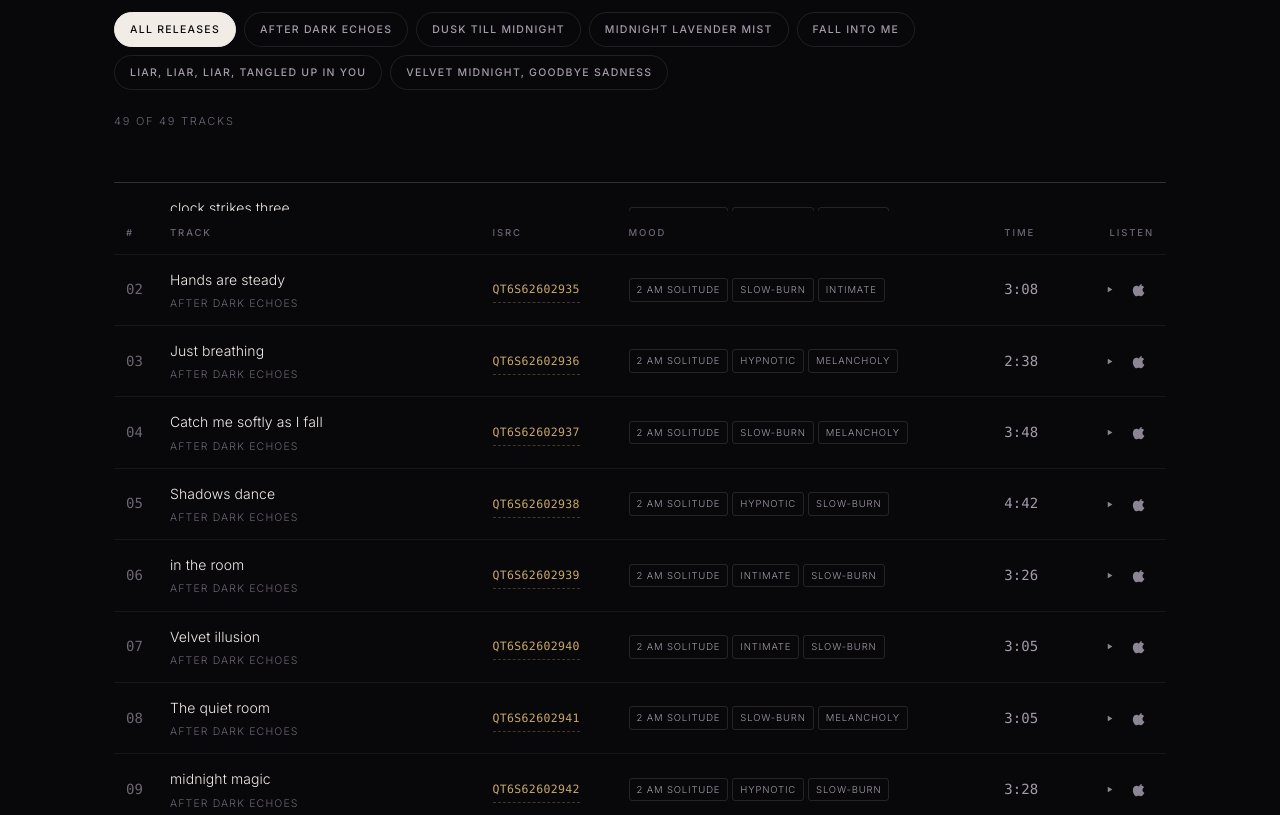
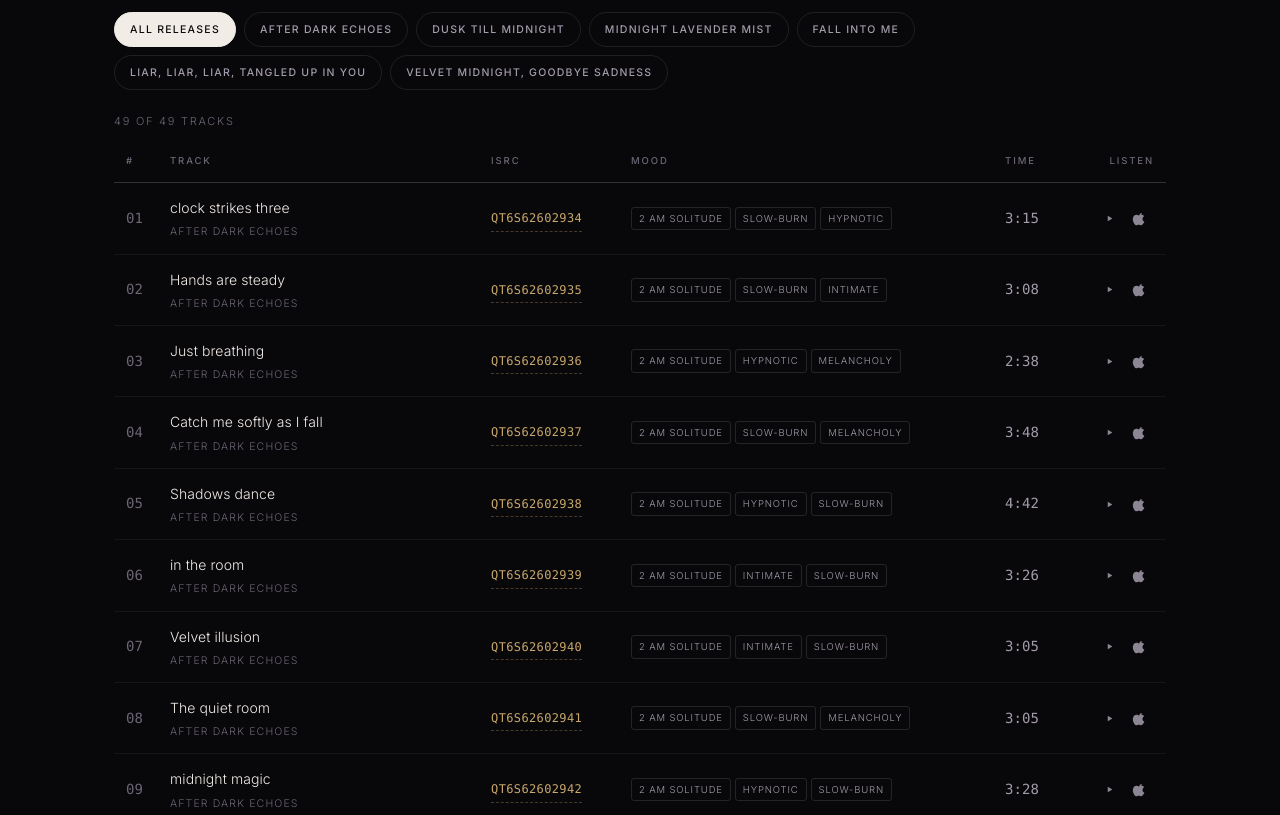
Before and after one commit to shimkung/dusktillmidnight, a plain HTML site: page index.html in a window 1280 px wide. Shown: the part 3520-4335 px from the top of the page. Drawn offline with nearby package versions, Linux system fonts and the light colour scheme.

Commit message:
Catalog: fix table header overlap, ISRC legibility

```diff
--- a/index.html
+++ b/index.html
@@ -173,7 +173,7 @@ select.mood:hover{border-color:var(--gold);color:var(--bone)}
 .table-wrap{margin-top:8px;overflow-x:auto;-webkit-overflow-scrolling:touch}
 table.cat{width:100%;border-collapse:collapse;min-width:720px}
 table.cat caption{position:absolute;width:1px;height:1px;overflow:hidden;clip:rect(0 0 0 0)}
-table.cat thead th{position:sticky;top:72px;background:var(--ink);z-index:2;text-align:left;font-size:9.5px;font-weight:500;
+table.cat thead th{text-align:left;font-size:9.5px;font-weight:500;
  letter-spacing:.2em;text-transform:uppercase;color:var(--dim2);padding:14px 12px;border-bottom:1px solid var(--line2);white-space:nowrap}
 table.cat td{padding:13px 12px;border-bottom:1px solid rgba(242,236,231,.06);vertical-align:middle;font-size:14px}
 table.cat tbody tr{transition:background .3s}
@@ -181,7 +181,7 @@ table.cat tbody tr:hover{background:rgba(242,236,231,.03)}
 .c-n{font-family:var(--mono);font-size:11px;color:var(--dim2);width:44px}
 .c-title .tt{display:block;color:var(--bone)}
 .c-title .ta{display:block;font-size:10.5px;letter-spacing:.11em;text-transform:uppercase;color:var(--dim2);margin-top:4px}
-.c-isrc .isrc{font-family:var(--mono);font-size:11.5px;color:var(--gold);letter-spacing:.03em;padding:3px 0;border-bottom:1px dashed rgba(201,168,106,.3)}
+.c-isrc .isrc{font-family:var(--mono);font-size:12px;line-height:1.7;color:var(--gold);letter-spacing:.03em;padding:2px 0;border-bottom:1px dashed rgba(201,168,106,.32)}
 .c-isrc .isrc:hover{color:#e7cf9d;border-bottom-color:#e7cf9d}
 .tag{display:inline-block;font-size:9.5px;letter-spacing:.09em;text-transform:uppercase;color:var(--dim);
  border:1px solid rgba(242,236,231,.12);border-radius:3px;padding:3px 7px;margin:2px 4px 2px 0;white-space:nowrap}
```
